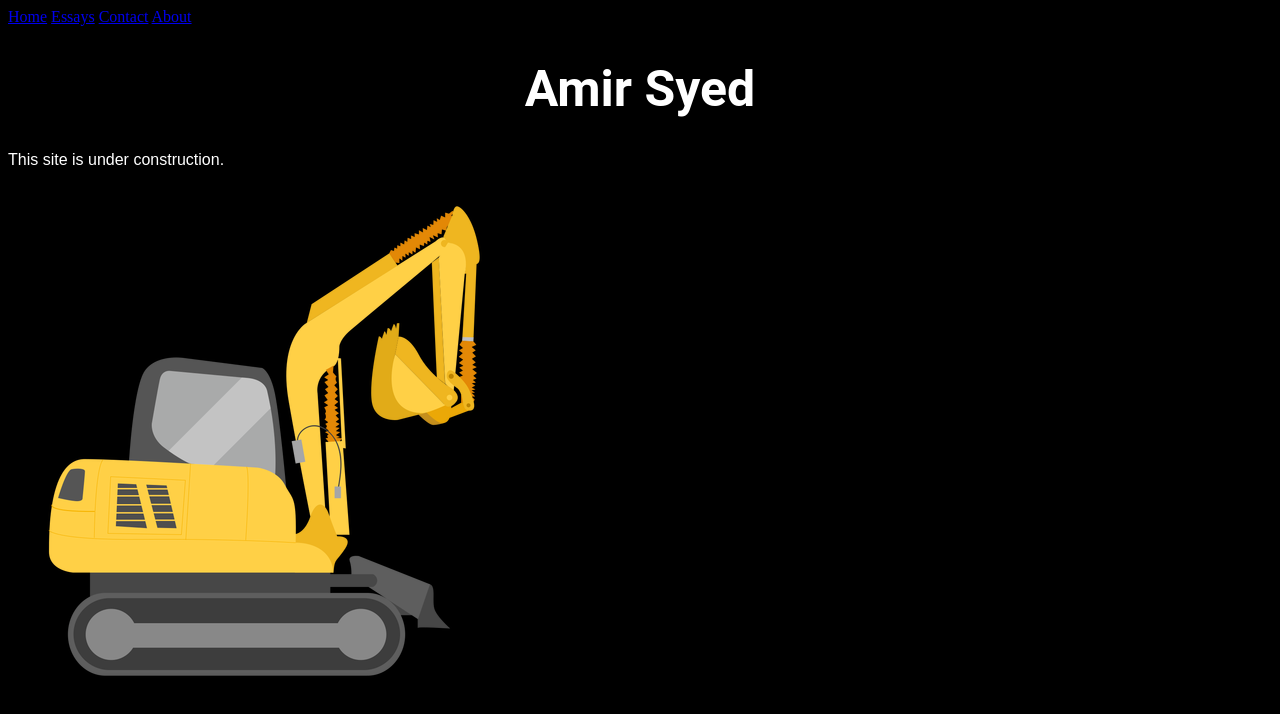
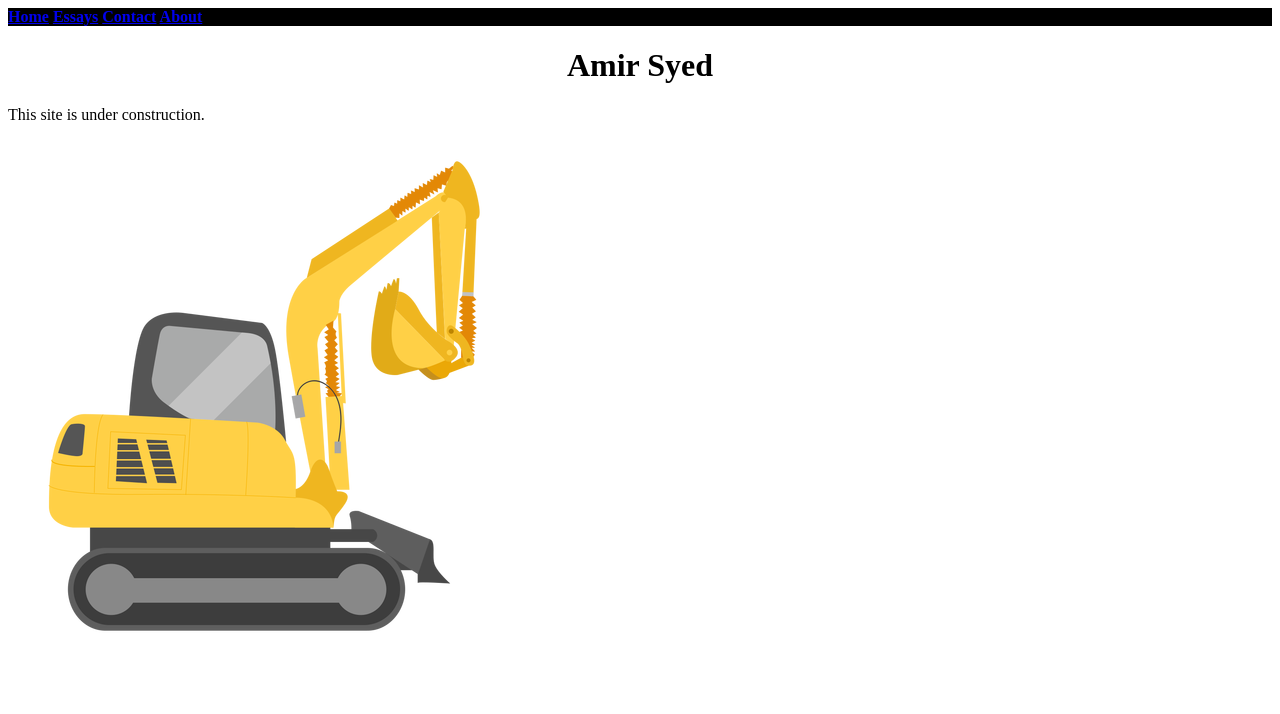
Before and after one commit to amirsyed0/amir, a plain HTML site: page index.html in a window 1280 px wide. Drawn offline with Linux system fonts and the light colour scheme.

Commit message:
Update index.html

```diff
--- a/index.html
+++ b/index.html
@@ -4,43 +4,20 @@
       <title>Home - Amir Syed</title>
       <meta charset="UTF-8">
       <link rel="shortcut icon" type="image/jpeg" href="apple-touch-icon.png"/>
-      <link rel="stylesheet" href="style.css">
       <style>
-         body {
-  color: white;
-}
-
-#title {
-  color: white;
-  font-family: 'Roboto', sans-serif;
-  font-size: 50px;
-}
-
-h1 {
-  color: white;
-  font-family: 'Roboto', sans-serif;
-  font-size: 50px;
-}
-
-h2 {
-  color: white;
-  font-family: 'Roboto', sans-serif;
-}
-
-h3 {
-  color: white;
-  font-family: 'Roboto', sans-serif;
-}
-
-p {
-  color: white;
-  font-family: 'Arial', sans-serif;
-}
-
+          .heading {
+            font-weight: bold;
+            background-color: rgb(0, 0, 0);
+          }
+         .title {
+            font-size:  40px;
+            font-weight: bold;
+            background-color: rgb(0, 0, 0);
+          }
       </style>
    </head>
-   <body style="background-color: rgb(0, 0, 0);>
-      <div class="topnav">
+   <body>
+      <div class="heading">
           <a class="active" href="#home">Home</a>
           <a href="#essays">Essays</a>
           <a href="#contact">Contact</a>
@@ -49,6 +26,5 @@ p {
       <h1 id="title"><center>Amir Syed</center></h1>
       <p>This site is under construction.</p>
       <img src="Excavator.png" alt="Excavator image">
-
    </body>
 </html>
```
